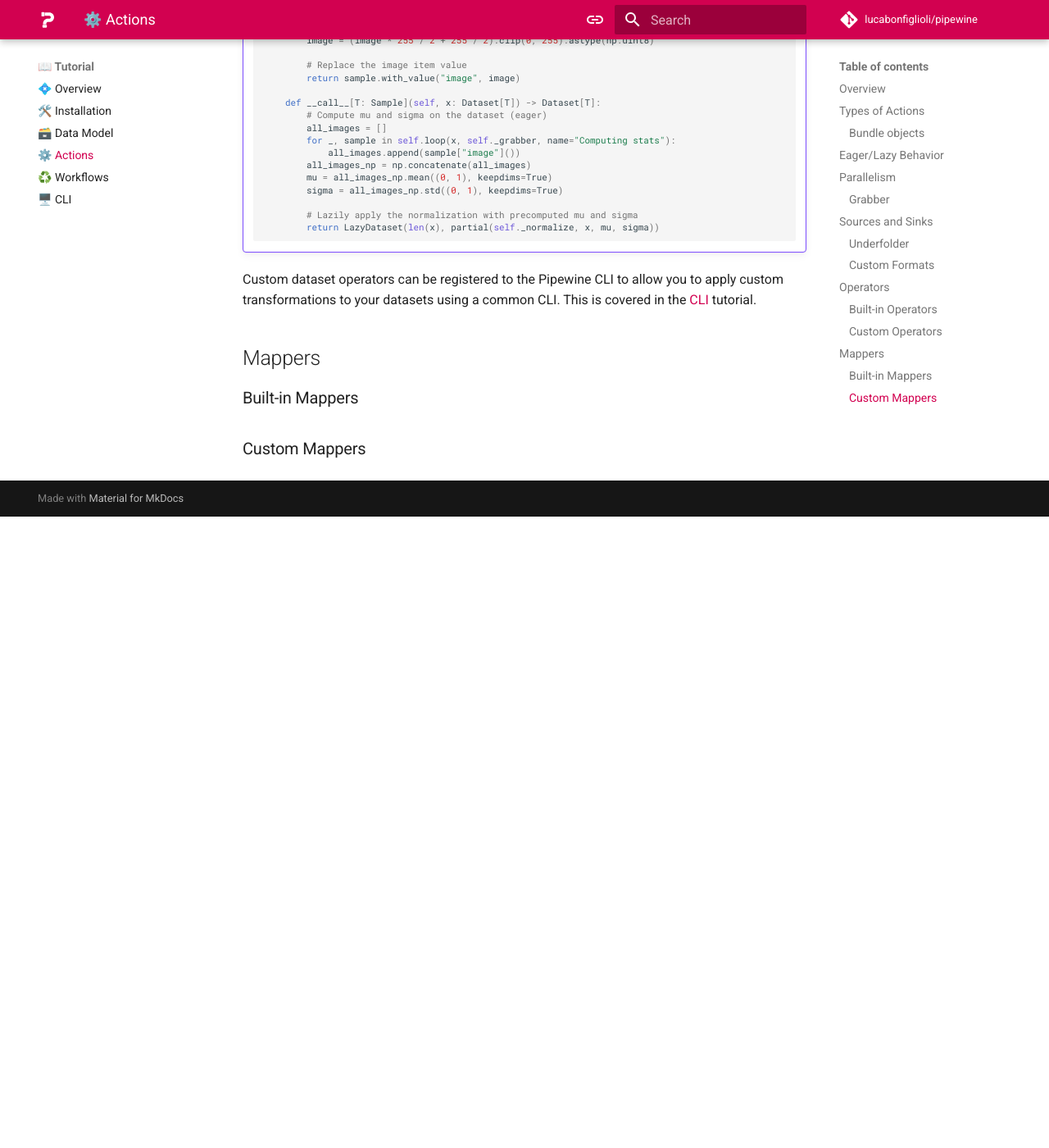
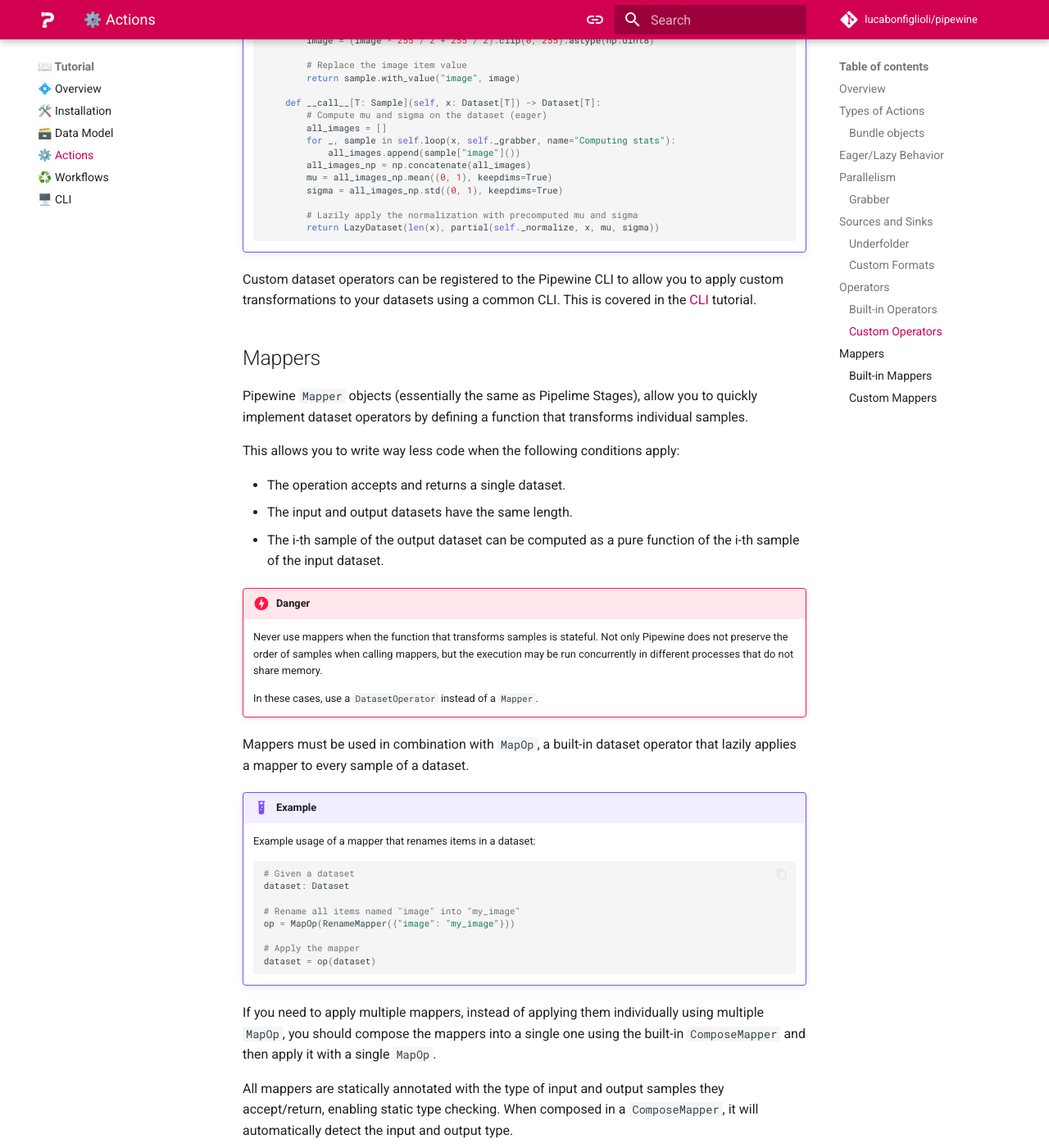
Before and after one commit to LucaBonfiglioli/pipewine, an MkDocs documentation site: the page built from docs/tutorial/actions.md, in a window 1280 px wide and 1400 px high, scrolled down 16511 px. Shown: the whole window at 82% size. Built offline with MkDocs 1.6.1 and Material for MkDocs 9.7.7, drawn with Linux system fonts in a browser that asks for light colours; comment, search, counter and statistics services are not loaded; before the commit the page ends 17141 px from its top, so only the background shows below that; some of the changed text lies outside the part shown.

Commit message:
Update docs

````diff
--- a/docs/tutorial/actions.md
+++ b/docs/tutorial/actions.md
@@ -585,6 +585,58 @@ Custom dataset operators can be registered to the Pipewine CLI to allow you to a
 
 ## Mappers
 
+Pipewine `Mapper` objects (essentially the same as Pipelime Stages), allow you to quickly implement dataset operators by defining a function that transforms individual samples.
+
+This allows you to write way less code when the following conditions apply:
+
+- The operation accepts and returns a single dataset.
+- The input and output datasets have the same length.
+- The i-th sample of the output dataset can be computed as a pure function of the i-th sample of the input dataset.
+
+!!! danger
+
+    Never use mappers when the function that transforms samples is stateful. Not only Pipewine does not preserve the order of samples when calling mappers, but the execution may be run concurrently in different processes that do not share memory.
+
+    In these cases, use a `DatasetOperator` instead of a `Mapper`.
+
+
+Mappers must be used in combination with `MapOp`, a built-in dataset operator that lazily applies a mapper to every sample of a dataset.
+
+!!! example
+
+    Example usage of a mapper that renames items in a dataset:
+
+    ``` py
+    # Given a dataset
+    dataset: Dataset
+
+    # Rename all items named "image" into "my_image"
+    op = MapOp(RenameMapper({"image": "my_image"}))
+
+    # Apply the mapper
+    dataset = op(dataset)
+    ```
+
+If you need to apply multiple mappers, instead of applying them individually using multiple `MapOp`, you should compose the mappers into a single one using the built-in `ComposeMapper` and then apply it with a single `MapOp`.
+
+All mappers are statically annotated with the type of input and output samples they accept/return, enabling static type checking. When composed in a `ComposeMapper`, it will automatically detect the input and output type.
+
+!!! example
+
+    Here, the static type-checker automatically infers type `Mapper[SampleA, SampleE]` for the variable `composed`:
+
+    ``` py
+    mapper_ab: Mapper[SampleA, SampleB]
+    mapper_bc: Mapper[SampleB, SampleC]
+    mapper_cd: Mapper[SampleC, SampleD]
+    mapper_de: Mapper[SampleD, SampleE]
+
+    composed = ComposeMapper((mapper_ab, mapper_bc, mapper_cd, mapper_de))
+    ```
+
+
 ### Built-in Mappers
 
+
+
 ### Custom Mappers
````
